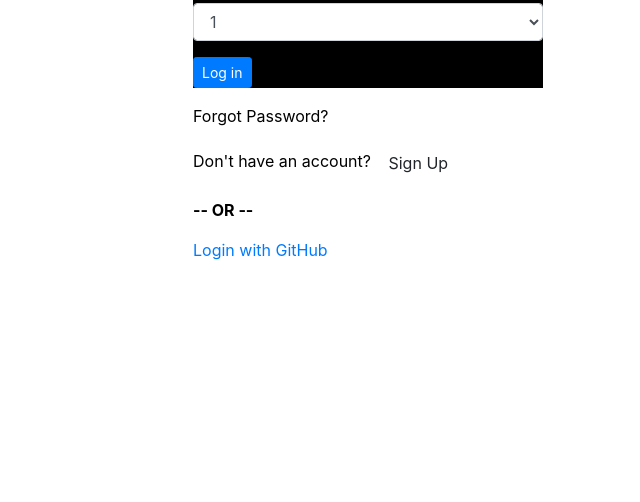
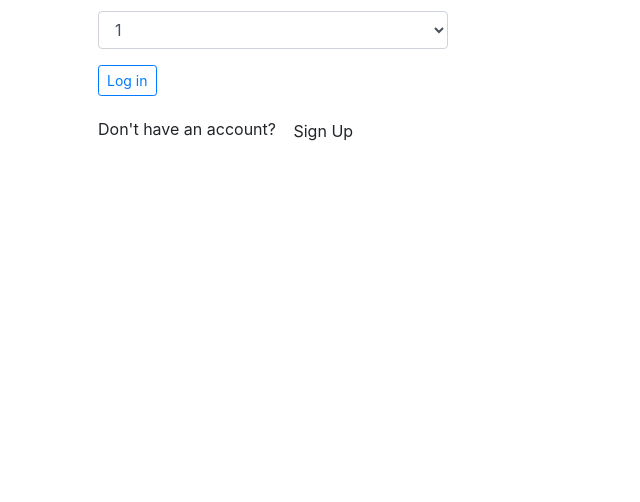
Before and after one commit to Jay-68/awwards, a Django app: template awwards/templates/registration/login.html in a window 1280 px wide. Shown: the part 257-759 px from the top of the page, without its empty margins (367-1007 px from the left). Run offline with Django 3.2, Linux system fonts and the light colour scheme; the template is opened without the code that fills it: values that come from a table or form of the project are taken from there, others are empty; parts of the project's set-up code (start-up, migrations or seed data) failed here and were passed over; some libraries are stand-ins or nearby versions.

Commit message:
Update profile template and login forms

```diff
--- a/awwards/templates/registration/login.html
+++ b/awwards/templates/registration/login.html
@@ -4,46 +4,26 @@
 
 {% block content %}
 <div class="container">
-  <div class="row sign-up top-margin">
-    <div class="col-md-1">
-      <!-- Empty div -->
-    </div>
-    <div class="col-md-4">
-
-      <div class="logoname" style="display:inline">
-        <img src="/static/photos/matuzo.png" class="img-responsive" style="width:200px;height:200px;">
-      </div>
-
-    </div>
-    <div class="col-md-4">
+  <div class="row">
+    <div class="col-md-4 mx-auto pt-2">
       {% if form.errors %}
       <p class="small">Password or Username is incorrect</p>
       {% endif %}
       <div class="section">
-        <!-- <h1>Instagram</h1> -->
-        <div class="mylogo">
-          <!-- <img src="https://upload.wikimedia.org/wikipedia/commons/thumb/2/2a/Instagram_logo.svg/2000px-Instagram_logo.svg.png"  class="mylogo"> -->
-        </div>
-        <div class="form-section" id="login" style="background-color: black">
-          <form action="/accounts/login/" method="POST" style="color: white">
+        <div class="form-section" id="login">
+          <form action="/accounts/login/" method="POST">
             {% csrf_token %}
             {% bootstrap_form form %}
             <div class="form-group">
-              <input type="submit" class="btn btn-primary btn-sm" value="Log in">
+              <input type="submit" class="btn btn-outline-primary btn-sm" value="Log in">
             </div>
             <input type="hidden" name="next" value="/">
           </form>
         </div>
 
-        <p class="forgot" style="color: black">Forgot Password?</p>
       </div>
-      <div class="section" style="color: black">
+      <div class="section">
         <p>Don't have an account? <a href="/accounts/register/" class="btn btn-default">Sign Up</a></p>
-        <p><strong>-- OR --</strong></p>
-        <a href="{% url 'social:begin' 'github' %}">Login with GitHub</a><br>
-
-
-        <!-- <p class="forgot">Don't have an account? <a href="/signup/">Sign-Up</a></p> -->
       </div>
     </div>
   </div>
--- a/awwards/templates/registration/update_profile.html
+++ b/awwards/templates/registration/update_profile.html
@@ -3,7 +3,7 @@
 {% load bootstrap4 %}
 {% block content %}
 
-<div class="container" style="margin-top:80px; background-color:  rgba(231, 163, 99, 0.637)">
+<div class="container">
 
   <div class="row">
     <div class="col-md-2"></div>
@@ -17,7 +17,7 @@
             {% csrf_token %}
             {% bootstrap_form form %}
             <div class="form-group">
-              <input type="submit" class="btn btn-info btn-outline" value="Update">
+              <input type="submit" class="btn btn-info btn-sm" value="Update">
             </div>
 
           </form>
```
Also changed, not shown: awwards/templates/index.html (+9 -18 lines), awwards/templates/registration/profile.html (+6 -11 lines), awwards/templates/registration/registration_form.html (+3 -10 lines), media/profile_pics/anime1.jpeg (added).
